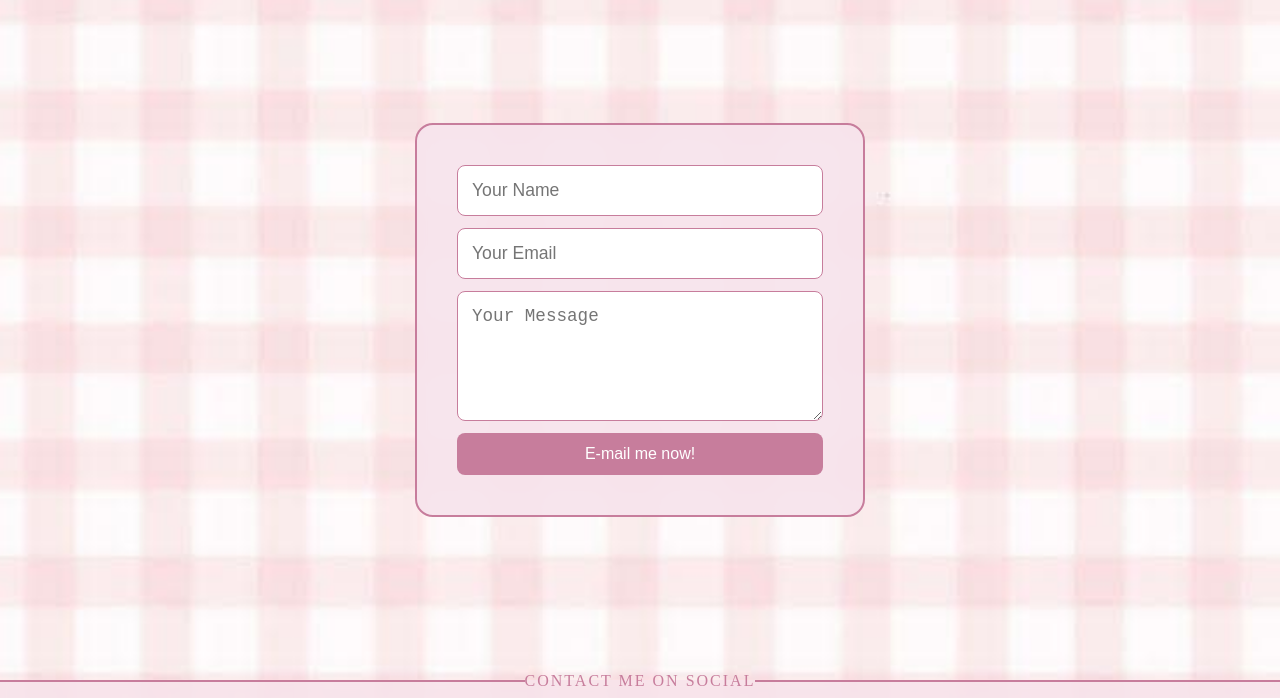
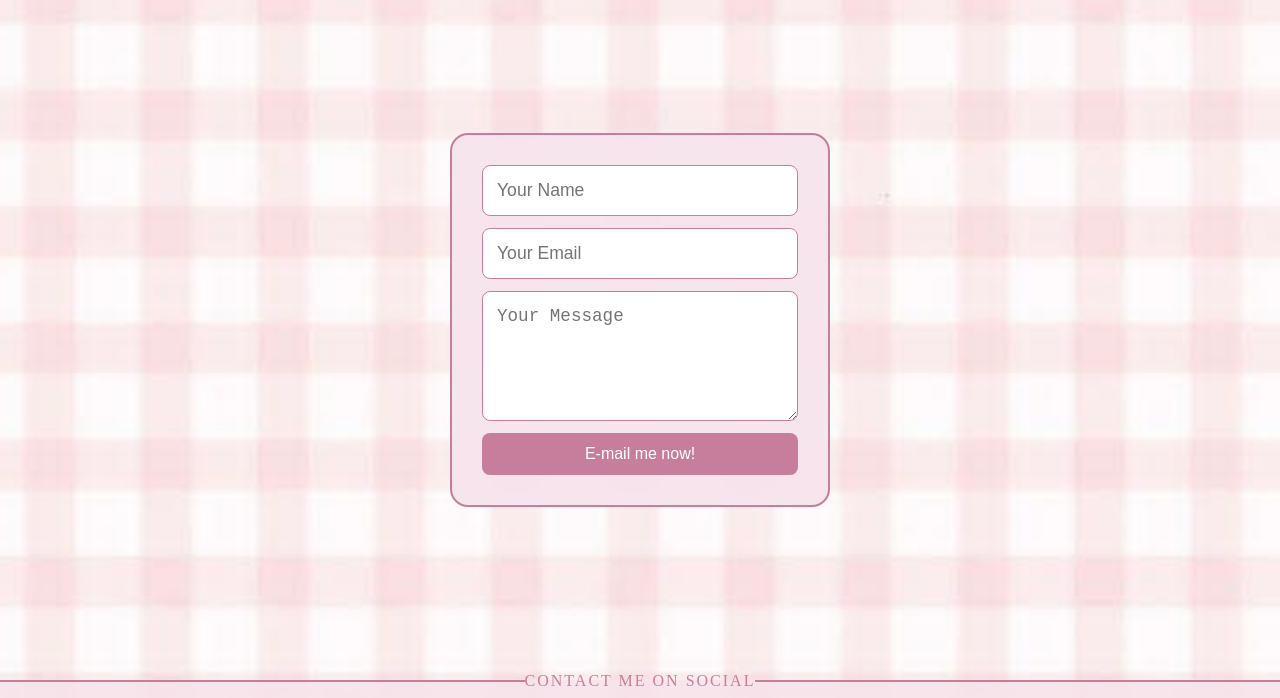
Before and after one commit to MarialenaZaf/marialena-s-Portfolio, a website: page index.html in a window 1280 px wide. Shown: the part 1920-2618 px from the top of the page. Drawn offline with Linux system fonts and the light colour scheme.

Commit message:
smaller email-me container

```diff
--- a/style.css
+++ b/style.css
@@ -216,17 +216,17 @@ img {
     justify-content: center;
     align-items: center;
 
-    width: min(90%, 450px);
+    /* Το 380px θα κάνει τη φόρμα να φαίνεται πιο "κομψή" και όχι τόσο απλωμένη */
+    width: min(90%, 380px);
     z-index: 20;
 }
-
 
 .contact-form {
     display: flex;
     flex-direction: column;
     gap: 12px;
 
-    padding: 40px;
+    padding: 30px;
     width: 100%;
     background: rgba(247, 227, 236, 0.92);
     backdrop-filter: blur(8px);
```
